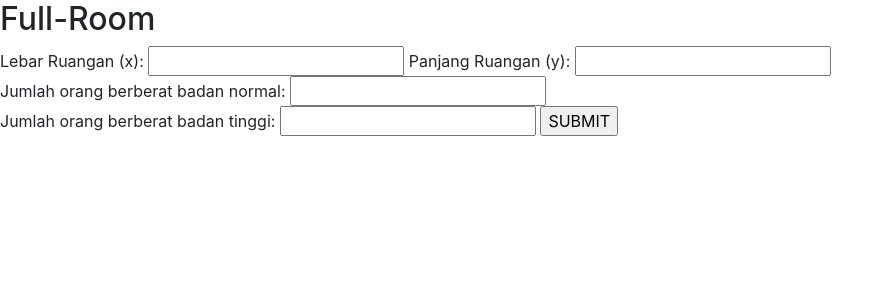
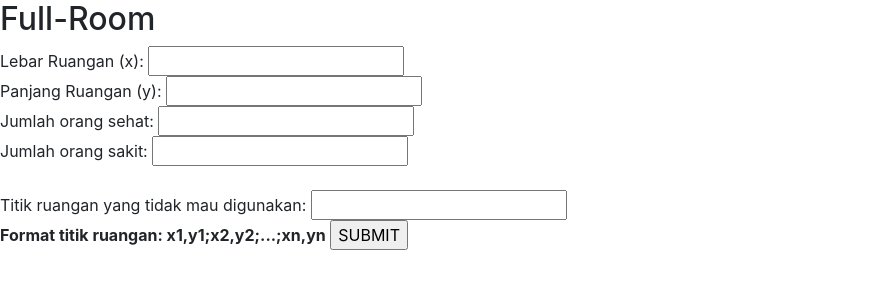
Before and after one commit to nugrahaa878/full-room, a Django app: page / in a window 1280 px wide. Shown: the top 300 px of the page, without its empty margins (0-894 px from the left). Run offline with Django 3.2, Linux system fonts and the light colour scheme; some libraries are stand-ins or nearby versions.

Commit message:
Added logic to parse input from webpage and create corresponding map

```diff
--- a/fullroomapp/templates/index.html
+++ b/fullroomapp/templates/index.html
@@ -11,10 +11,12 @@
 <body>
     <h2>Full-Room</h2>
     <form method="POST">{% csrf_token %}
-        Lebar Ruangan (x): <input type="text" name="x-width">
-        Panjang Ruangan (y): <input type="text" name="y-length"><br>
-        Jumlah orang berberat badan normal: <input type="number" name="normal-weight"><br>
-        Jumlah orang berberat badan tinggi: <input type="number" name="heavy-weight">
+        Lebar Ruangan (x): <input type="text" name="x-width" required="required"><br>
+        Panjang Ruangan (y): <input type="text" name="y-length" required="required"><br>
+        Jumlah orang sehat: <input type="number" name="healthy" required="required"><br>
+        Jumlah orang sakit: <input type="number" name="sick" required="required"><br><br>
+        Titik ruangan yang tidak mau digunakan: <input type="text" name="invalids" required="required"><br>
+        <b>Format titik ruangan: x1,y1;x2,y2;...;xn,yn</b>
         <input type="submit" value="SUBMIT">
     </form>
 </body>
--- a/fullroomapp/views.py
+++ b/fullroomapp/views.py
@@ -1,30 +1,30 @@
 from django.shortcuts import render
-import random
-
-# SAMPLE MAP (For Testing Purposes)
-SAMPLE_MAP = [[0,0,0,1,1],
-              [0,1,1,0,0],
-              [0,1,1,1,0],
-              [0,0,0,0,0],
-              [1,0,0,0,0]]
 
 # Create your views here.
 def index(request):
-    # Dummy inputs
-    map = base_map_generator(5,5)
-    map = set_invalid_tiles(map, 1, 2)
-    print(map)
+    if request.method == 'POST':
+        map = base_map_generator(int(request.POST['x-width']),
+                int(request.POST['y-length']))
 
-    return render(request, 'index.html', {'map': SAMPLE_MAP})
+        list_of_invalid_tiles = request.POST['invalids'].split(';')
+        for coordinate in list_of_invalid_tiles:
+            coordinate = coordinate.split(',')
+            map = set_invalid_tiles(map, int(coordinate[0]), int(coordinate[1]))
+        # Until parsed later, this shows the resulting map onto the terminal
+        print(map)
+        return render(request, 'index.html', {'map': map})
 
-# Base map generator
-def base_map_generator(panjang, lebar):
-    return [[1 for i in range(panjang)] for j in range(lebar)]
+    return render(request, 'index.html')
 
+# Base map generator, initially all tiles are set to 1 to indicate free tiles
+def base_map_generator(width, length):
+    return [[1 for i in range(width)] for j in range(length)]
+
+# Sets invalid tiles by setting their value to 0
 def set_invalid_tiles(map, x, y):
     map[x][y] = 0
     return map
 
-# CSP algorithm
+# TODO : CSP algorithm, prioritize healthy people first
 def csp():
     pass
```
